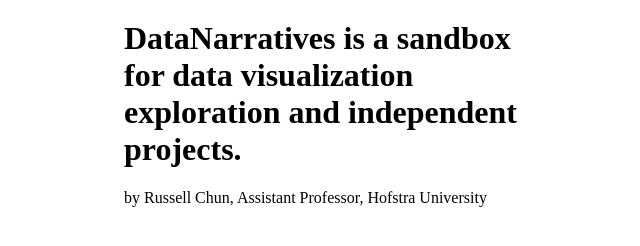
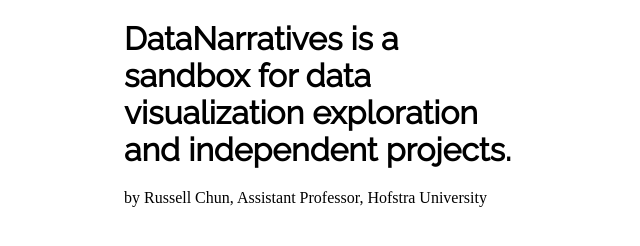
Before and after one commit to datanarratives/datanarratives.github.io, a plain HTML site: page index.html in a window 1280 px wide. Shown: the whole page, without its empty margins (316-956 px from the left). Drawn offline with Linux system fonts and the light colour scheme.

Commit message:
Update index.html

```diff
--- a/index.html
+++ b/index.html
@@ -1,7 +1,12 @@
 <html>
-<head></head>
+<head>
+  <style>
+@import url('https://fonts.googleapis.com/css?family=Raleway');
+</style>
+
+  </head>
 <body style="width:400px; margin:auto;margin-top:20px;">
-<h1>DataNarratives is a sandbox for data visualization exploration and independent projects.</h1>
+<h1 style="font-family: 'Raleway', sans-serif;">DataNarratives is a sandbox for data visualization exploration and independent projects.</h1>
   <p>by Russell Chun, Assistant Professor, Hofstra University</p>
 </body>
 </html>
```
